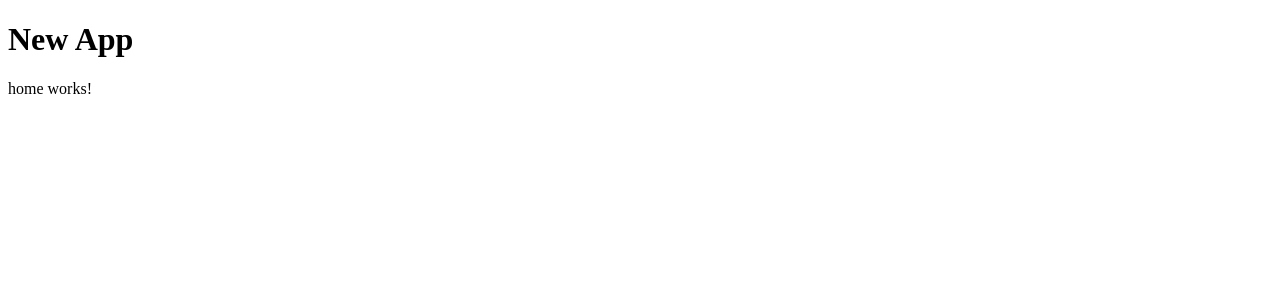
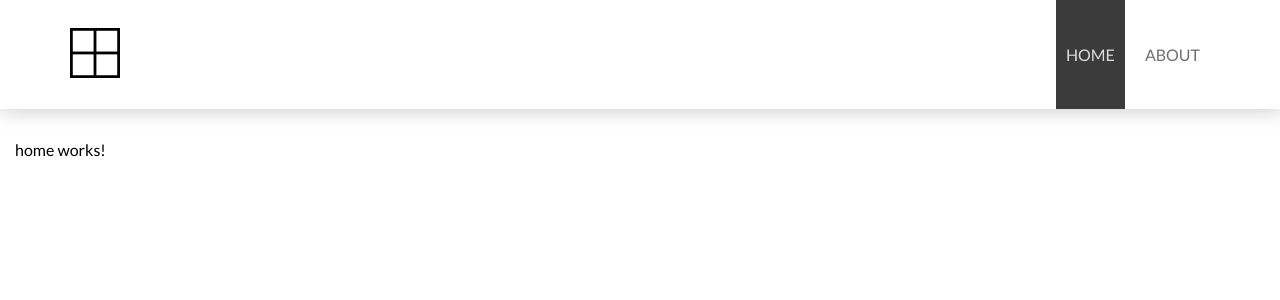
Before and after one commit to brandonbalbada/angular, an Angular app: page / in a window 1280 px wide. Shown: the top 300 px of the page. Built offline with nearby package versions, Linux system fonts and the light colour scheme.

Commit message:
Added headers

```diff
--- /dev/null
+++ b/src/app/about/about.component.html
@@ -0,0 +1 @@
+<p>about works!</p>
--- /dev/null
+++ b/src/app/about/about.component.ts
@@ -0,0 +1,18 @@
+import { Component, OnInit } from '@angular/core';
+import { Title } from '@angular/platform-browser';
+
+@Component({
+  selector: 'app-about',
+  templateUrl: './about.component.html',
+  styleUrls: ['./about.component.sass']
+})
+export class AboutComponent implements OnInit {
+
+  constructor(private titleService: Title) {
+    this.titleService.setTitle("About")
+   }
+
+  ngOnInit(): void {
+  }
+
+}
--- a/src/app/app-routing.module.ts
+++ b/src/app/app-routing.module.ts
@@ -1,5 +1,6 @@
 import { NgModule } from '@angular/core';
 import { RouterModule, Routes } from '@angular/router';
+import { AboutComponent } from './about/about.component';
 import { HomeComponent } from './home/home.component';
 import { PageNotFoundComponent } from './page-not-found/page-not-found.component';
 
@@ -7,6 +8,10 @@ const routes: Routes = [
   {
     path: '',
     component: HomeComponent
+  },
+  {
+    path: 'about',
+    component: AboutComponent
   },
   {
     path: '**',
--- a/src/app/app.component.html
+++ b/src/app/app.component.html
@@ -1,3 +1,19 @@
-<h1>New App</h1>
+<header>
+    <div>
+        <a routerLink="/">
+            <img src="assets/logo.png">
+        </a>
+    </div>
+    <div>
+        <nav >
+            <a routerLinkActive="active" [routerLinkActiveOptions]="{exact:true}" routerLink="/">Home</a>
+            <a routerLinkActive="active" routerLink="/about">About</a>
+        </nav>
+    </div>
+</header>
 
-<router-outlet></router-outlet>
+<div class="content-wrap">
+    <div class="content">
+        <router-outlet></router-outlet>
+    </div>
+</div>
--- a/src/app/app.component.sass
+++ b/src/app/app.component.sass
@@ -0,0 +1,46 @@
+$main: #111111
+$white: #dddddd
+$secondary: #707070
+$accent: #3b3b3b
+
+@mixin flex ($dir)
+    display: flex
+    flex-flow: $dir wrap
+    align-items: center
+    @if $dir == 'column'
+        justify-content: center
+        align-items: flex-start
+header
+    @include flex (row)
+    justify-content: space-between
+    box-shadow: 1px 0px 20px rgba($main,.25)
+    padding: 0px 70px
+    img
+        height: 50px
+        width: auto
+    nav
+        @include flex(row)
+        position: relative
+        a
+            color: $secondary
+            text-decoration: none
+            text-transform: uppercase
+            padding: 45px 10px
+
+            &:not(:last-child)
+                margin-right: 10px
+            &:hover
+                color: $main
+            &.active
+                color: $white
+                background-color: $accent
+div.content-wrap
+    display: block
+    margin: 0 auto
+    max-width: 1280px
+    padding: 15px
+    div.content
+        width: 100%
+
+
+@media all and (max-width: 1920px)
--- a/src/app/app.module.ts
+++ b/src/app/app.module.ts
@@ -5,12 +5,14 @@ import { AppRoutingModule } from './app-routing.module';
 import { AppComponent } from './app.component';
 import { HomeComponent } from './home/home.component';
 import { PageNotFoundComponent } from './page-not-found/page-not-found.component';
+import { AboutComponent } from './about/about.component';
 
 @NgModule({
   declarations: [
     AppComponent,
     HomeComponent,
     PageNotFoundComponent,
+    AboutComponent,
   ],
   imports: [
     BrowserModule,
--- a/src/app/home/home.component.ts
+++ b/src/app/home/home.component.ts
@@ -1,4 +1,5 @@
 import { Component, OnInit } from '@angular/core';
+import { Title } from '@angular/platform-browser';
 
 @Component({
   selector: 'app-home',
@@ -7,7 +8,9 @@ import { Component, OnInit } from '@angular/core';
 })
 export class HomeComponent implements OnInit {
 
-  constructor() { }
+  constructor(private titleService: Title) {
+    this.titleService.setTitle("Home")
+  }
 
   ngOnInit(): void {
   }
--- a/src/styles.sass
+++ b/src/styles.sass
@@ -1 +1,11 @@
 /* You can add global styles to this file, and also import other style files */
+@import url('https://fonts.googleapis.com/css2?family=Lato:wght@300;400;700&display=swap')
+
+html, body
+    box-sizing: border-box
+    margin: 0
+    font-family: Lato, sans-serif
+
+
+
+@media all and (prefers-color-scheme: dark)
```
Also changed, not shown: src/app/about/about.component.sass (added), src/assets/logo.png (added), 1 other file (tests, documents, lock files or other folders).
